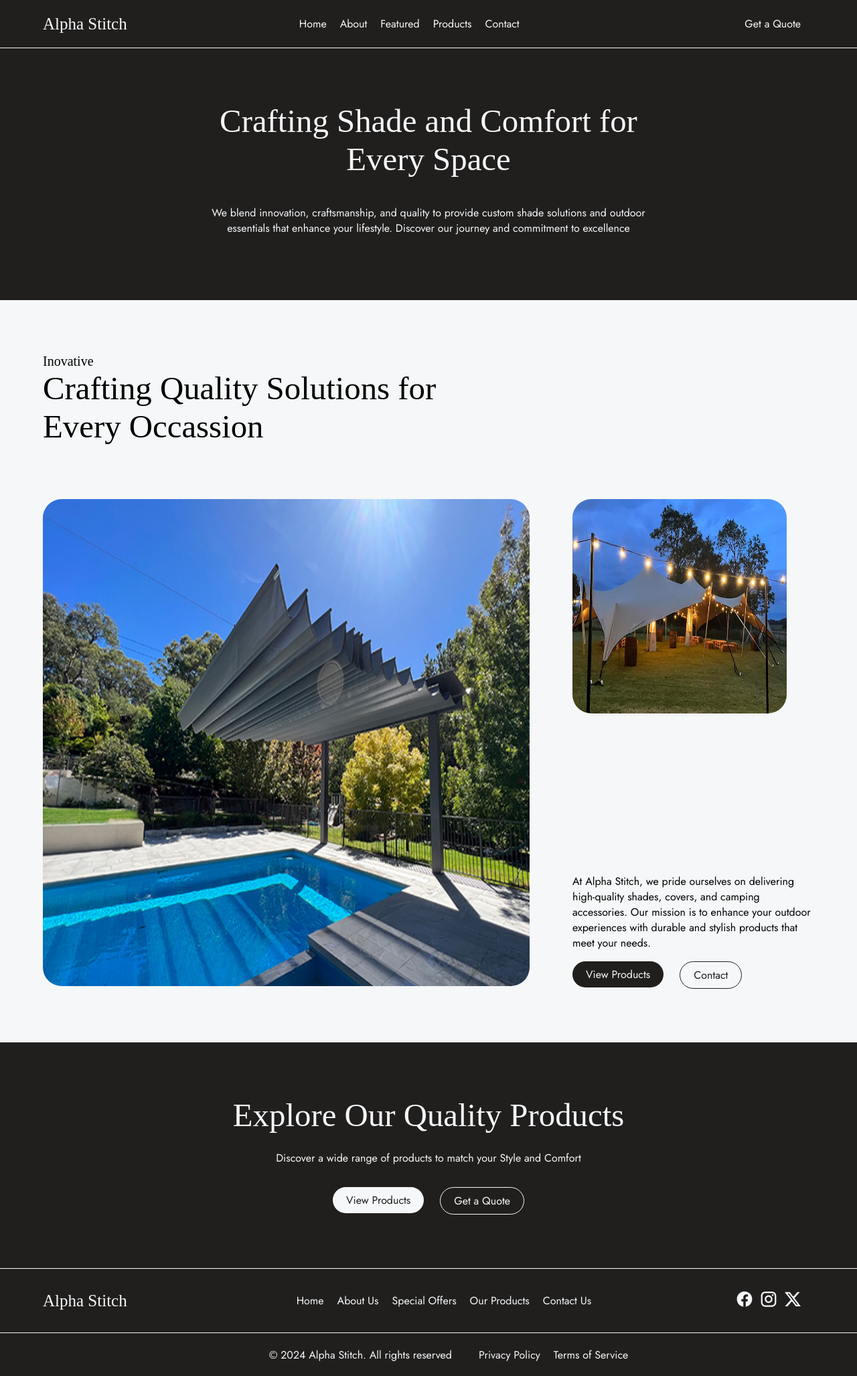
After one commit to MarkMusili/AlphaStitch, a Django app: page /about/ in a window 1280 px wide. The commit adds this page. Shown: the whole page at 67% size. Run offline with Django 5.2, Linux system fonts and the light colour scheme; some web fonts are replaced.

Commit message:
About us

```diff
--- a/alpha_stitch/settings.py
+++ b/alpha_stitch/settings.py
@@ -131,6 +131,3 @@ MEDIA_ROOT = os.path.join(BASE_DIR, 'media')
 # https://docs.djangoproject.com/en/5.1/ref/settings/#default-auto-field
 
 DEFAULT_AUTO_FIELD = 'django.db.models.BigAutoField'
-
-STATIC_ROOT = BASE_DIR/'staticfiles'
-ALLOWED_HOSTS = ['.vercel.app', '.now.sh']
--- /dev/null
+++ b/main/static/main/css/about.css
@@ -0,0 +1,82 @@
+.hero {
+    justify-content: center;
+}
+.hero .container {
+    display: flex;
+    flex-direction: column;
+    gap: 24px;
+    text-align: center;
+    width: 60%;
+}
+
+.about {
+    background-color: var(--primary-color);
+    display: flex;
+    gap: 80px;
+    align-items: flex-start;
+    flex-direction: column;
+}
+.second {
+    display: flex;
+    gap: 64px;
+}
+.container img {
+    width: 727px;
+    height: 727px;
+}
+/* .first-content {
+    width: 70%;
+} */
+.second-content  img {
+    width: 320px;
+    height: 320px;
+
+}
+.second-content {
+    display: flex;
+    flex-direction: column;
+    gap: 80px;
+    justify-content: space-between;
+}
+.buttons {
+    display: flex;
+    gap: 24px;
+}
+button {
+    background-color: var(--secondary-color);
+    color: var(--primary-color);
+}
+.buttons a:nth-child(2) {
+    display: flex;
+    align-items: center;
+}
+.buttons a:nth-child(2) button{
+    color: var(--secondary-color);
+    background-color: transparent;
+    border: 1px solid var(--secondary-color);
+    transition: 0.5s;
+}
+.buttons a:nth-child(2) button:hover {
+    color: var(--primary-color);
+    background-color: var(--secondary-color);
+}
+
+.cta {
+    background-color: var(--secondary-color);
+    color: var(--primary-color);
+    border-bottom: 1px solid var(--primary-color);
+}
+.cta .buttons a button:nth-child(1) {
+    background-color: var(--primary-color);
+    color: var(--secondary-color);
+}
+.cta .container .buttons a:nth-child(2) button{
+    color: var(--primary-color);
+    background-color: transparent;
+    border: 1px solid var(--primary-color);
+    transition: 0.5s;
+}
+.cta .container .buttons a:nth-child(2) button:hover {
+    color: var(--secondary-color);
+    background-color: var(--primary-color);
+}
--- /dev/null
+++ b/main/templates/main/about.html
@@ -0,0 +1,46 @@
+{% extends "main/base.html" %}
+{% block link %}
+    {% load static %}
+    <link rel="stylesheet" href="{% static 'main/css/base.css' %}">
+    <link rel="stylesheet" href="{% static 'main/css/home.css' %}">
+    <link rel="stylesheet" href="{% static 'main/css/about.css' %}">
+{% endblock %}
+{% block content %}
+    <div class="hero section">
+        <div class="container">
+            <h2>Crafting Shade and Comfort for Every Space</h2>
+            <p>We blend innovation, craftsmanship, and quality to provide custom shade solutions and outdoor essentials that enhance your lifestyle. Discover our journey and commitment to excellence</p>
+        </div>
+    </div>
+    <div class="about section">
+        <div class="container" style="width: 55%;">
+            <h6>Inovative</h6>
+            <h2>Crafting Quality Solutions for Every Occassion</h2>
+        </div>
+        <div class="container second">
+            <div class="content first-content">
+                <img src="{% static 'main/images/about-2.jpg' %}" alt="">
+            </div>
+            <div class="content second-content">
+                <img src="{% static 'main/images/about-1.jpg' %}" alt="">
+                <div class="about-content">
+                    <p>At Alpha Stitch, we pride ourselves on delivering high-quality shades, covers, and camping accessories. Our mission is to enhance your outdoor experiences with durable and stylish products that meet your needs.</p>
+                    <div class="buttons">
+                        <a href="{% url 'products' %}"><button>View Products</button></a>
+                        <a href=""><button>Contact</button></a>
+                    </div>
+                </div>
+            </div>
+        </div>
+    </div>
+    <div class="cta section">
+        <div class="container">
+            <h2>Explore Our Quality Products</h2>
+            <p>Discover a wide range of products to match your Style and Comfort</p>
+            <div class="buttons">
+                <a href="{% url 'products' %}"><button>View Products</button></a>
+                <a href=""><button>Get a Quote</button></a>
+            </div>
+        </div>
+    </div>
+{% endblock %}
--- a/main/templates/main/base.html
+++ b/main/templates/main/base.html
@@ -19,7 +19,7 @@
         <nav>
             <ul>
                 <a href="{% url 'home' %}"><li>Home</li></a>
-                <a href="#"><li>About</li></a>
+                <a href="{% url 'about' %}"><li>About</li></a>
                 <a href="#"><li>Featured</li></a>
                 <a href="{% url 'products' %}"><li>Products</li></a>
                 <a href="#"><li>Contact</li></a>
@@ -36,7 +36,7 @@
             <nav class="footer-nav-up">
                 <ul>
                     <a href="{% url 'home' %}"><li>Home</li></a>
-                    <a href="#"><li>About Us</li></a>
+                    <a href="{% url 'about' %}"><li>About Us</li></a>
                     <a href="#"><li>Special Offers</li></a>
                     <a href="{% url 'products' %}"><li> Our Products</li></a>
                     <a href="#"><li>Contact Us</li></a>
--- a/main/templates/main/home.html
+++ b/main/templates/main/home.html
@@ -153,7 +153,7 @@
             </ul>
             <div class="buttons">
                 <a href=""><button>Get a Quote</button></a>
-                <a href=""><button>Learn More</button></a>
+                <a href="{%url 'about' %}"><button>Learn More</button></a>
             </div>
         </div>
     </div>
--- a/main/urls.py
+++ b/main/urls.py
@@ -6,4 +6,6 @@ urlpatterns = [
     path('products/', views.products, name='products'),
     path('product/<int:product_id>/', views.product_detail, name='product_detail'),
     path('search_suggestions/', views.search_suggestions, name='search_suggestions'),
+    path('about/', views.about, name='about'),
+    path('contact/', views.contact, name='contact'),
 ]
--- a/main/views.py
+++ b/main/views.py
@@ -74,3 +74,17 @@ def product_detail(request, product_id):
         'features': features,
     }
     return render(request, 'main/product_detail.html', context)
+
+def about(request):
+    title = 'About'
+    context = {
+        'title': title,
+    }
+    return render(request, 'main/about.html', context)
+
+def contact(request):
+    title = 'Contact'
+    context = {
+        'title': title,
+    }
+    return render(request, 'main/contact.html', context)
```
Also changed, not shown: main/static/main/css/products.css (+17 -9 lines), main/templates/main/products.html (+12 -0 lines), main/static/main/css/contact.css (added), main/static/main/images/about-1.jpg (added), main/static/main/images/about-2.jpg (added).
